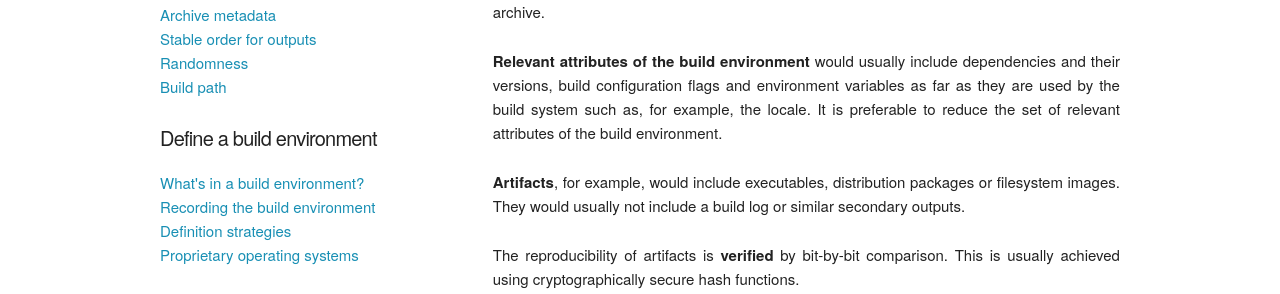
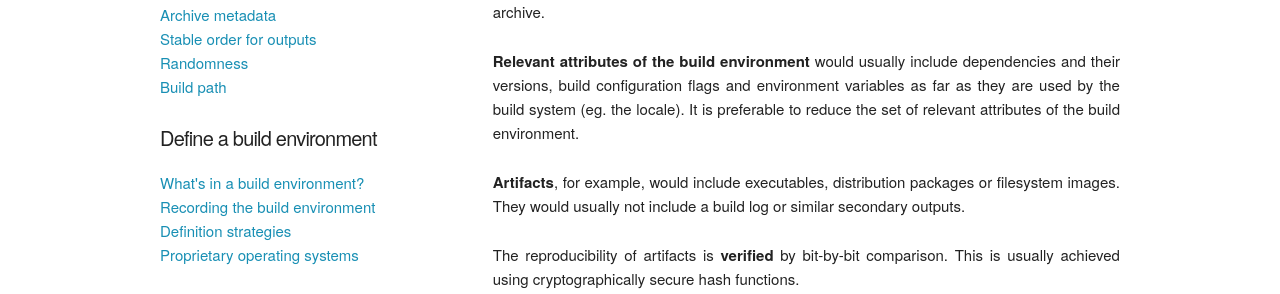
Before and after one commit to prototypefund/reproducible-website, a Jekyll site: the page built from _docs/definition.md, in a window 1280 px wide. Shown: the part 500-794 px from the top of the page. Built offline with Jekyll 4.4.1, drawn with Linux system fonts in a browser that asks for light colours; some web fonts are replaced.

Commit message:
Use "eg." to avoid inline "for example."

```diff
--- a/_docs/definition.md
+++ b/_docs/definition.md
@@ -20,7 +20,7 @@ a source code archive.
 
 **Relevant attributes of the build environment** would usually include dependencies
 and their versions, build configuration flags and environment variables as
-far as they are used by the build system such as, for example, the locale. It is
+far as they are used by the build system (eg. the locale). It is
 preferable to reduce the set of relevant attributes of the build environment.
 
 **Artifacts**, for example, would include executables, distribution packages or
```
